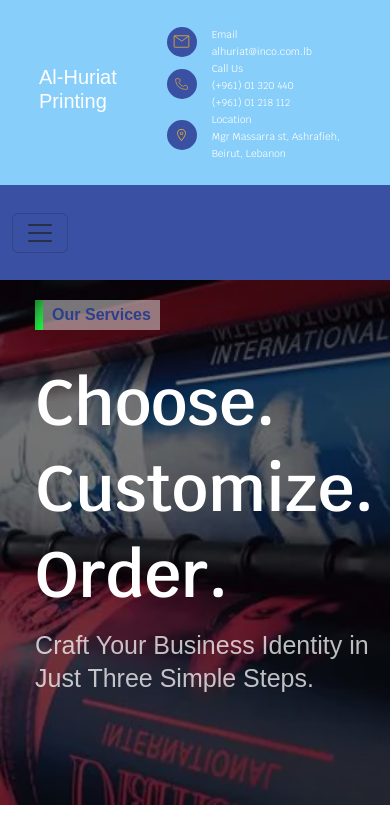
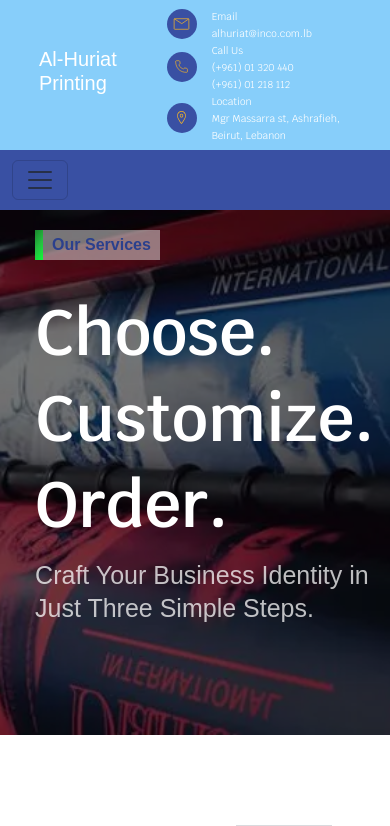
Before and after one commit to joeri2k/al-huriat, a React (Vite) app: page /services in a window 390 px wide. Shown: the top 826 px of the page. Built offline with nearby package versions, Linux system fonts and the light colour scheme; a web font is replaced by a local one.

Commit message:
fixing header on mobile view

```diff
--- a/src/App.css
+++ b/src/App.css
@@ -353,7 +353,7 @@ p {
   .homeImage {
     height: 150px;
     width: 300px;
-    margin-top: 20px;
+    margin-top: 10px;
   }
 
   .homeContainer {
@@ -376,4 +376,10 @@ p {
   .overviewBox {
     width: 350px;
   }
+  .headerContainer {
+    height: 150px;
+  }
+  .navContainer {
+    height: 60px;
+  }
 }
```
